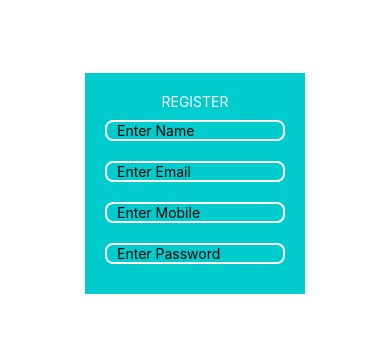
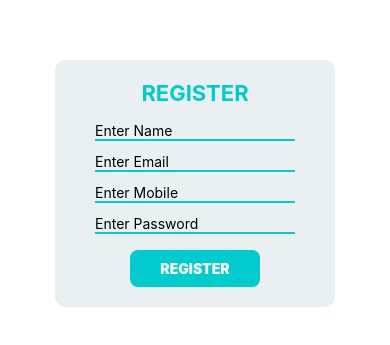
Before and after one commit to amitark7/Firebase-Practice, a React Native app: screen / in a window 390 px wide. Shown: the part 239-584 px from the top of the page. Built offline with nearby package versions, Linux system fonts and the light colour scheme.

Commit message:
Update Signup.tsx

```diff
--- a/src/component/Signup.tsx
+++ b/src/component/Signup.tsx
@@ -1,4 +1,4 @@
-import { StyleSheet, Text, TextInput, View } from 'react-native'
+import { StyleSheet, Text, TextInput, TouchableOpacity, View } from 'react-native'
 import React, { useState } from 'react'
 
 const Signup = () => {
@@ -6,6 +6,10 @@ const Signup = () => {
   const[email,setEmail]=useState('');
   const[password,setPassword]=useState('');
   const[mobile,setMobile]=useState('');
+
+  const ButtonHandle=()=>{
+    console.log("Button Pressed..");
+  }
 
   return (
     <View style={styles.Container}>
@@ -35,6 +39,9 @@ const Signup = () => {
           onChangeText={(value)=>setPassword(value)}
           value={password}
           />
+          <TouchableOpacity style={styles.Btn}>
+            <Text style={styles.BtnTxt}>REGISTER</Text>
+          </TouchableOpacity>
       </View>
     </View>
   )
@@ -50,19 +57,34 @@ const styles = StyleSheet.create({
   },
   SignupContainer:{
     alignItems:'center',
-    backgroundColor:'#00CCCD',
-    paddingHorizontal:20,
-    paddingVertical:20
+    backgroundColor:'#EAF0F1',
+    paddingHorizontal:40,
+    paddingVertical:20,
+    borderRadius:10
   },
   Txt:{
-    color:'#fff'
+    color:'#00CCCD',
+    fontSize:22,
+    marginBottom:10,
+    fontWeight:'bold'
   },
   input:{
-    width:180,
-    borderWidth:2,
-    borderColor:'#fff',
-    marginVertical:10,
+    width:200,
+    borderBottomWidth:2,
+    borderColor:'#00CCCD',
+    marginVertical:6,
+  },
+  Btn:{
+    width:130,
+    backgroundColor:'#00CCCD',
     borderRadius:8,
-    paddingLeft:10
+    marginTop:10
+  },
+  BtnTxt:{
+    alignSelf:'center',
+    paddingHorizontal:10,
+    paddingVertical:10,
+    color:'#fff',
+    fontWeight:'900'
   }
 })
```
